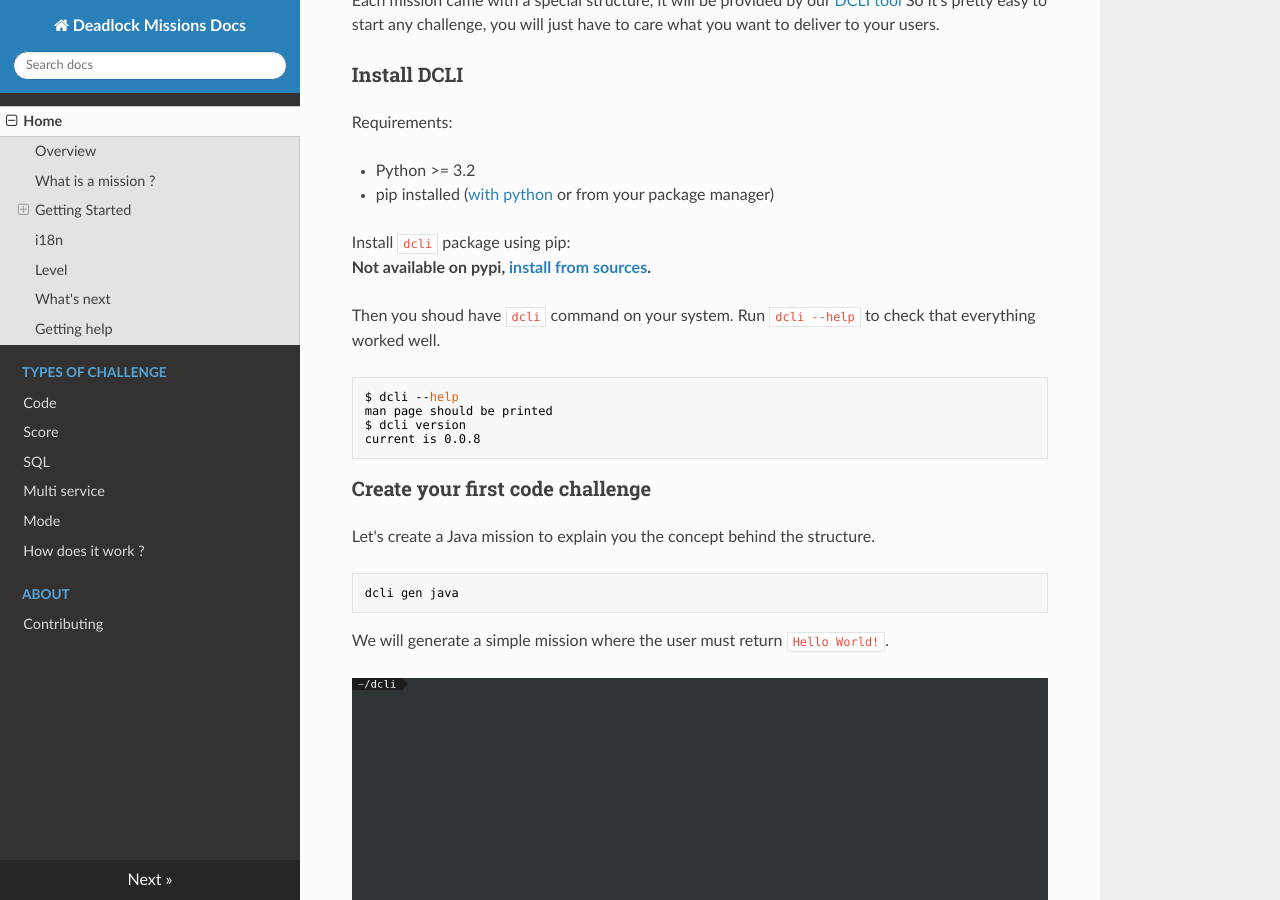
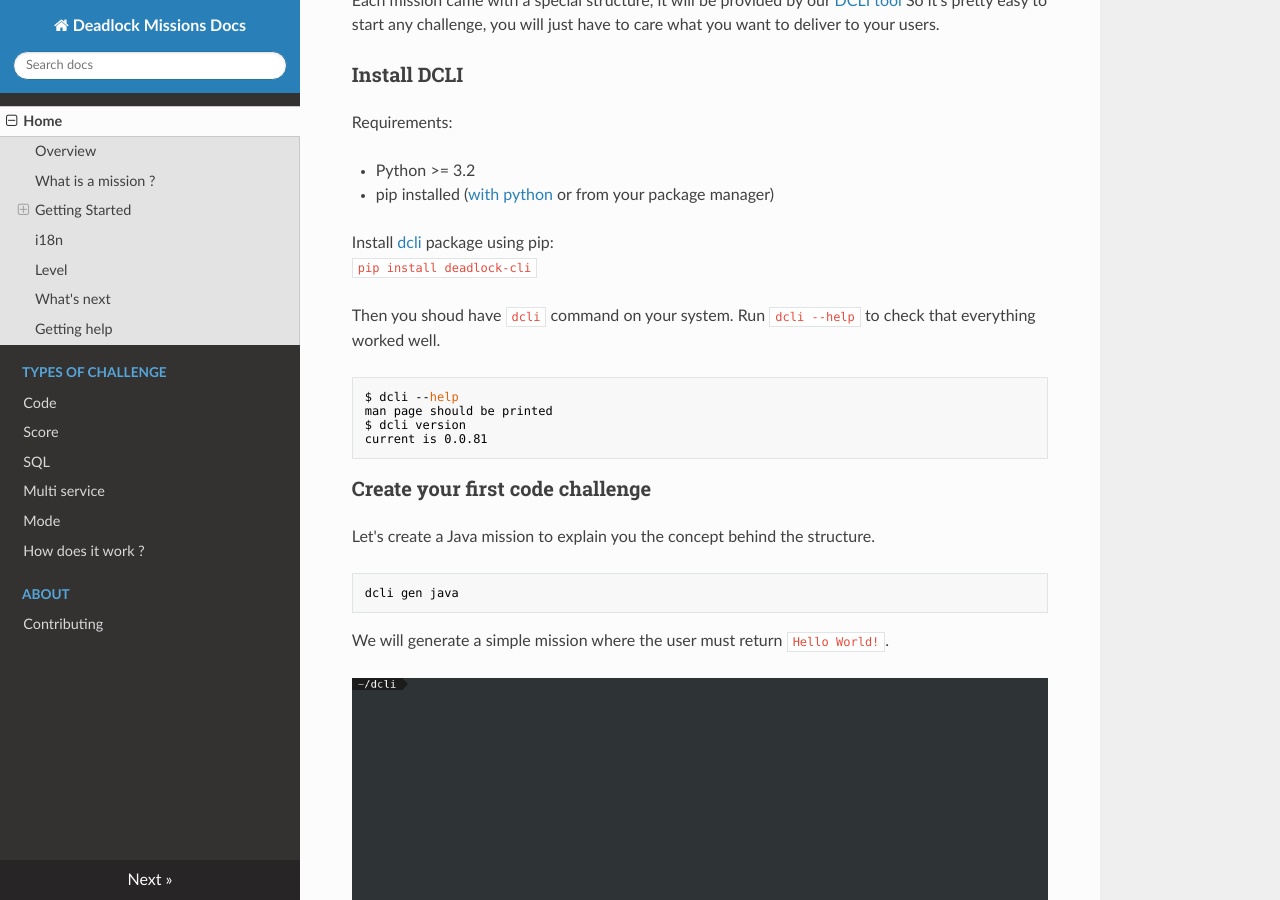
Before and after one commit to meitneshi/challenge-documentation, an MkDocs documentation site: the page built from docs/index.md, in a window 1280 px wide and 900 px high, scrolled down 1166 px. Built offline with MkDocs 1.6.1, drawn with Linux system fonts in a browser that asks for light colours; nearby versions of some CDN libraries.

Commit message:
add way to install dcli from package index

````diff
--- a/docs/index.md
+++ b/docs/index.md
@@ -35,15 +35,15 @@ Requirements:
 * Python >= 3.2
 * pip installed ([with python](https://pip.pypa.io/en/stable/installing/) or from your package manager)
 
-Install `dcli` package using pip:
-**Not available on pypi, [install from sources](https://github.com/deadlock-resources/dcli#install-from-sources).**
+Install [dcli](https://pypi.org/project/deadlock-cli/) package using pip:
+`pip install deadlock-cli`
 
 Then you shoud have `dcli` command on your system. Run `dcli --help` to check that everything worked well.
 ``` bash
 $ dcli --help
 man page should be printed
 $ dcli version
-current is 0.0.8
+current is 0.0.81
 ```
 
 ### Create your first code challenge
````
